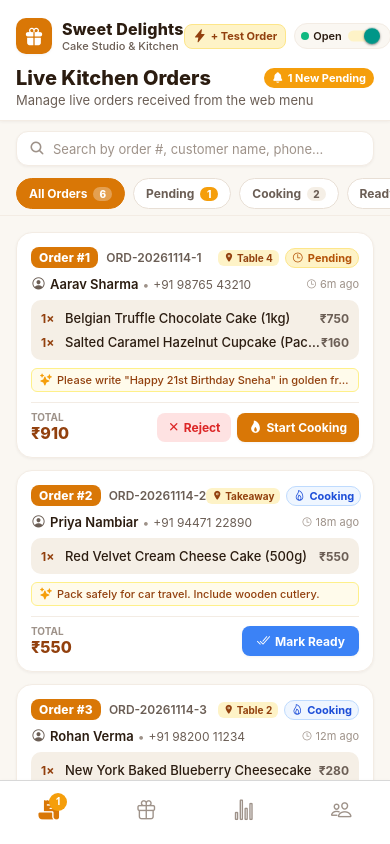
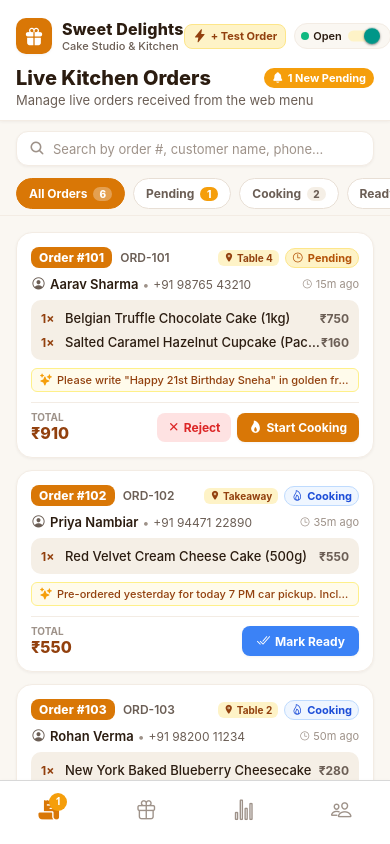
Before and after one commit to jyothissJayadev/menu, a React Native app in the folder menuApp/: screen /Orders in a window 390 px wide. Built offline with nearby package versions, Linux system fonts and the light colour scheme.

Commit message:
feat(menuApp): make order numbers globally continuous and persistent across days and pre-orders

```diff
--- a/menuApp/src/components/OrderCard.jsx
+++ b/menuApp/src/components/OrderCard.jsx
@@ -32,13 +32,12 @@ export const OrderCard = ({ order, onPress }) => {
       {/* Top Header */}
       <View style={styles.cardHeader}>
         <View style={styles.orderIdent}>
-          {/* Prominent Incremental Day-Based Order Badge */}
-          <View style={styles.dailyBadge}>
-            <Text style={styles.dailyBadgeText}>
-              Order #{order.dailyOrderNo || '1'}
+          {/* Prominent Continuous Sequential Order Badge */}
+          <View style={styles.orderBadge}>
+            <Text style={styles.orderBadgeText}>
+              Order #{order.orderNumber || order.orderNo?.replace('ORD-', '') || '101'}
             </Text>
           </View>
-          {/* Unique order code */}
           <Text style={styles.orderNo}>{order.orderNo}</Text>
         </View>
 
@@ -188,13 +187,13 @@ const styles = StyleSheet.create({
     alignItems: 'center',
     gap: 8,
   },
-  dailyBadge: {
+  orderBadge: {
     backgroundColor: COLORS.primary,
     paddingHorizontal: 8,
     paddingVertical: 3,
     borderRadius: 8,
   },
-  dailyBadgeText: {
+  orderBadgeText: {
     fontSize: 12,
     fontWeight: '800',
     color: COLORS.textWhite,
--- a/menuApp/src/components/OrderDetailModal.jsx
+++ b/menuApp/src/components/OrderDetailModal.jsx
@@ -88,15 +88,15 @@ export const OrderDetailModal = ({ order, visible, onClose }) => {
           <View style={styles.header}>
             <View>
               <View style={styles.orderIdentRow}>
-                <View style={styles.dailyBadge}>
-                  <Text style={styles.dailyBadgeText}>
-                    Order #{order.dailyOrderNo || '1'}
+                <View style={styles.orderBadge}>
+                  <Text style={styles.orderBadgeText}>
+                    Order #{order.orderNumber || order.orderNo?.replace('ORD-', '') || '101'}
                   </Text>
                 </View>
                 <Text style={styles.orderNumber}>{order.orderNo}</Text>
               </View>
               <Text style={styles.orderTime}>
-                Ordered at {formattedDate} • {order.orderDate || new Date(order.startTime).toLocaleDateString()}
+                Ordered at {formattedDate} • {new Date(order.startTime).toLocaleDateString([], { month: 'short', day: 'numeric', year: 'numeric' })}
               </Text>
             </View>
             <View style={styles.headerRight}>
@@ -306,13 +306,13 @@ const styles = StyleSheet.create({
     alignItems: 'center',
     gap: 8,
   },
-  dailyBadge: {
+  orderBadge: {
     backgroundColor: COLORS.primary,
     paddingHorizontal: 8,
     paddingVertical: 2,
     borderRadius: 6,
   },
-  dailyBadgeText: {
+  orderBadgeText: {
     fontSize: 11,
     fontWeight: '800',
     color: COLORS.textWhite,
--- a/menuApp/src/context/AppContext.js
+++ b/menuApp/src/context/AppContext.js
@@ -98,7 +98,8 @@ export const AppProvider = ({ children }) => {
 
   /**
    * Simulate a new incoming customer order from the Web Menu
-   * Strictly incremental order number (Order #1, #2, #3, #4...)
+   * Uses continuous, sequential incrementing order numbers (does NOT reset daily,
+   * avoiding collisions for advance pre-orders placed a day or a week ahead).
    */
   const simulateIncomingOrder = () => {
     const randomItemsPool = [
@@ -138,18 +139,18 @@ export const AppProvider = ({ children }) => {
     const names = ['Kavita Rao', 'Siddharth Sen', 'Divya Menon', 'Rahul Kapoor', 'Tanya Bansal'];
     const selectedName = names[Math.floor(Math.random() * names.length)];
 
-    // Strictly incremental order sequence
-    const maxDailyNo = orders.reduce((max, o) => Math.max(max, o.dailyOrderNo || 0), 0);
-    const nextDailyNo = maxDailyNo + 1;
-    const todayIso = new Date().toISOString().slice(0, 10);
-    const todayKey = todayIso.replace(/-/g, '');
-    const uniqueOrderNo = `ORD-${todayKey}-${nextDailyNo}`;
+    // Continuous sequential order number
+    const maxOrderNum = orders.reduce(
+      (max, o) => Math.max(max, o.orderNumber || 100),
+      100
+    );
+    const nextOrderNumber = maxOrderNum + 1;
+    const uniqueOrderNo = `ORD-${nextOrderNumber}`;
 
     const newOrder = {
       _id: `ord-${Date.now()}`,
-      dailyOrderNo: nextDailyNo, // Strictly incremental order number
-      orderDate: todayIso,
-      orderNo: uniqueOrderNo,   // Unique date + incremental sequence
+      orderNumber: nextOrderNumber, // Continuous sequential counter
+      orderNo: uniqueOrderNo,
       customerName: selectedName,
       phone: `+91 9${Math.floor(100000000 + Math.random() * 900000000)}`,
       table: Math.random() > 0.5 ? `Table ${Math.floor(Math.random() * 6) + 1}` : 'Takeaway',
@@ -160,7 +161,6 @@ export const AppProvider = ({ children }) => {
       items: randomPick.map((it) => ({
         ...it,
         orderIdRef: uniqueOrderNo,
-        orderDate: todayIso,
       })),
     };
 
--- a/menuApp/src/data/initialData.js
+++ b/menuApp/src/data/initialData.js
@@ -95,22 +95,18 @@ export const INITIAL_ITEMS = [
   },
 ];
 
-const todayDateStr = new Date().toISOString().slice(0, 10);
-const yesterdayDateObj = new Date(Date.now() - 24 * 3600 * 1000);
-const yesterdayDateStr = yesterdayDateObj.toISOString().slice(0, 10);
-
+// Continuous sequential order numbering (persistent across days/pre-orders)
 export const INITIAL_ORDERS = [
   {
-    _id: 'ord-001',
-    dailyOrderNo: 1, // Today's Order #1
-    orderDate: todayDateStr,
-    orderNo: `ORD-${todayDateStr.replace(/-/g, '')}-1`,
+    _id: 'ord-101',
+    orderNumber: 101, // Continuous sequence
+    orderNo: 'ORD-101',
     customerName: 'Aarav Sharma',
     phone: '+91 98765 43210',
     table: 'Table 4',
     status: 'pending',
     total: 910,
-    startTime: new Date(Date.now() - 6 * 60 * 1000).toISOString(),
+    startTime: new Date(Date.now() - 15 * 60 * 1000).toISOString(),
     notes: 'Please write "Happy 21st Birthday Sneha" in golden frosting on the cake.',
     items: [
       {
@@ -130,17 +126,16 @@ export const INITIAL_ORDERS = [
     ],
   },
   {
-    _id: 'ord-002',
-    dailyOrderNo: 2, // Today's Order #2
-    orderDate: todayDateStr,
-    orderNo: `ORD-${todayDateStr.replace(/-/g, '')}-2`,
+    _id: 'ord-102',
+    orderNumber: 102,
+    orderNo: 'ORD-102',
     customerName: 'Priya Nambiar',
     phone: '+91 94471 22890',
     table: 'Takeaway',
     status: 'cooking',
     total: 550,
-    startTime: new Date(Date.now() - 18 * 60 * 1000).toISOString(),
-    notes: 'Pack safely for car travel. Include wooden cutlery.',
+    startTime: new Date(Date.now() - 35 * 60 * 1000).toISOString(),
+    notes: 'Pre-ordered yesterday for today 7 PM car pickup. Include wooden cutlery.',
     items: [
       {
         itemId: 'item-102',
@@ -152,16 +147,15 @@ export const INITIAL_ORDERS = [
     ],
   },
   {
-    _id: 'ord-003',
-    dailyOrderNo: 3, // Today's Order #3
-    orderDate: todayDateStr,
-    orderNo: `ORD-${todayDateStr.replace(/-/g, '')}-3`,
+    _id: 'ord-103',
+    orderNumber: 103,
+    orderNo: 'ORD-103',
     customerName: 'Rohan Verma',
     phone: '+91 98200 11234',
     table: 'Table 2',
     status: 'cooking',
     total: 490,
-    startTime: new Date(Date.now() - 12 * 60 * 1000).toISOString(),
+    startTime: new Date(Date.now() - 50 * 60 * 1000).toISOString(),
     notes: 'Extra cold latte with less ice please.',
     items: [
       {
@@ -181,17 +175,16 @@ export const INITIAL_ORDERS = [
     ],
   },
   {
-    _id: 'ord-004',
-    dailyOrderNo: 4, // Today's Order #4
-    orderDate: todayDateStr,
-    orderNo: `ORD-${todayDateStr.replace(/-/g, '')}-4`,
+    _id: 'ord-104',
+    orderNumber: 104,
+    orderNo: 'ORD-104',
     customerName: 'Ananya Iyer',
     phone: '+91 99887 66554',
     table: 'Delivery #41',
     status: 'completed',
     total: 670,
-    startTime: new Date(Date.now() - 40 * 60 * 1000).toISOString(),
-    endTime: new Date(Date.now() - 5 * 60 * 1000).toISOString(),
+    startTime: new Date(Date.now() - 90 * 60 * 1000).toISOString(),
+    endTime: new Date(Date.now() - 40 * 60 * 1000).toISOString(),
     durationMinutes: 35,
     notes: 'Delivery driver arriving in 5 mins.',
     items: [
@@ -219,17 +212,16 @@ export const INITIAL_ORDERS = [
     ],
   },
   {
-    _id: 'ord-005',
-    dailyOrderNo: 1, // Yesterday's Order #1
-    orderDate: yesterdayDateStr,
-    orderNo: `ORD-${yesterdayDateStr.replace(/-/g, '')}-1`,
+    _id: 'ord-105',
+    orderNumber: 105,
+    orderNo: 'ORD-105',
     customerName: 'Vikram Joshi',
     phone: '+91 98711 55443',
     table: 'Table 1',
     status: 'delivered',
     total: 300,
-    startTime: new Date(Date.now() - 25 * 3600 * 1000).toISOString(),
-    endTime: new Date(Date.now() - 24.5 * 3600 * 1000).toISOString(),
+    startTime: new Date(Date.now() - 26 * 3600 * 1000).toISOString(), // Yesterday
+    endTime: new Date(Date.now() - 25.5 * 3600 * 1000).toISOString(),
     durationMinutes: 30,
     notes: 'Payment collected by UPI.',
     items: [
@@ -250,19 +242,18 @@ export const INITIAL_ORDERS = [
     ],
   },
   {
-    _id: 'ord-006',
-    dailyOrderNo: 2, // Yesterday's Order #2
-    orderDate: yesterdayDateStr,
-    orderNo: `ORD-${yesterdayDateStr.replace(/-/g, '')}-2`,
+    _id: 'ord-106',
+    orderNumber: 106,
+    orderNo: 'ORD-106',
     customerName: 'Meera Nair',
     phone: '+91 97455 12345',
     table: 'Takeaway',
     status: 'delivered',
     total: 750,
-    startTime: new Date(Date.now() - 28 * 3600 * 1000).toISOString(),
-    endTime: new Date(Date.now() - 27.5 * 3600 * 1000).toISOString(),
+    startTime: new Date(Date.now() - 29 * 3600 * 1000).toISOString(), // Yesterday
+    endTime: new Date(Date.now() - 28.5 * 3600 * 1000).toISOString(),
     durationMinutes: 25,
-    notes: 'Pre-ordered for pickup.',
+    notes: 'Pre-ordered 3 days ago for pickup.',
     items: [
       {
         itemId: 'item-101',
--- a/menuApp/src/screens/HistoryScreen.jsx
+++ b/menuApp/src/screens/HistoryScreen.jsx
@@ -242,7 +242,7 @@ export const HistoryScreen = () => {
                   <View>
                     <View style={styles.orderIdentRow}>
                       <View style={styles.dailyBadge}>
-                        <Text style={styles.dailyBadgeText}>Order #{item.dailyOrderNo || '1'}</Text>
+                        <Text style={styles.dailyBadgeText}>Order #{item.orderNumber || item.orderNo?.replace('ORD-', '') || '101'}</Text>
                       </View>
                       <Text style={styles.orderNo}>{item.orderNo}</Text>
                     </View>
```
